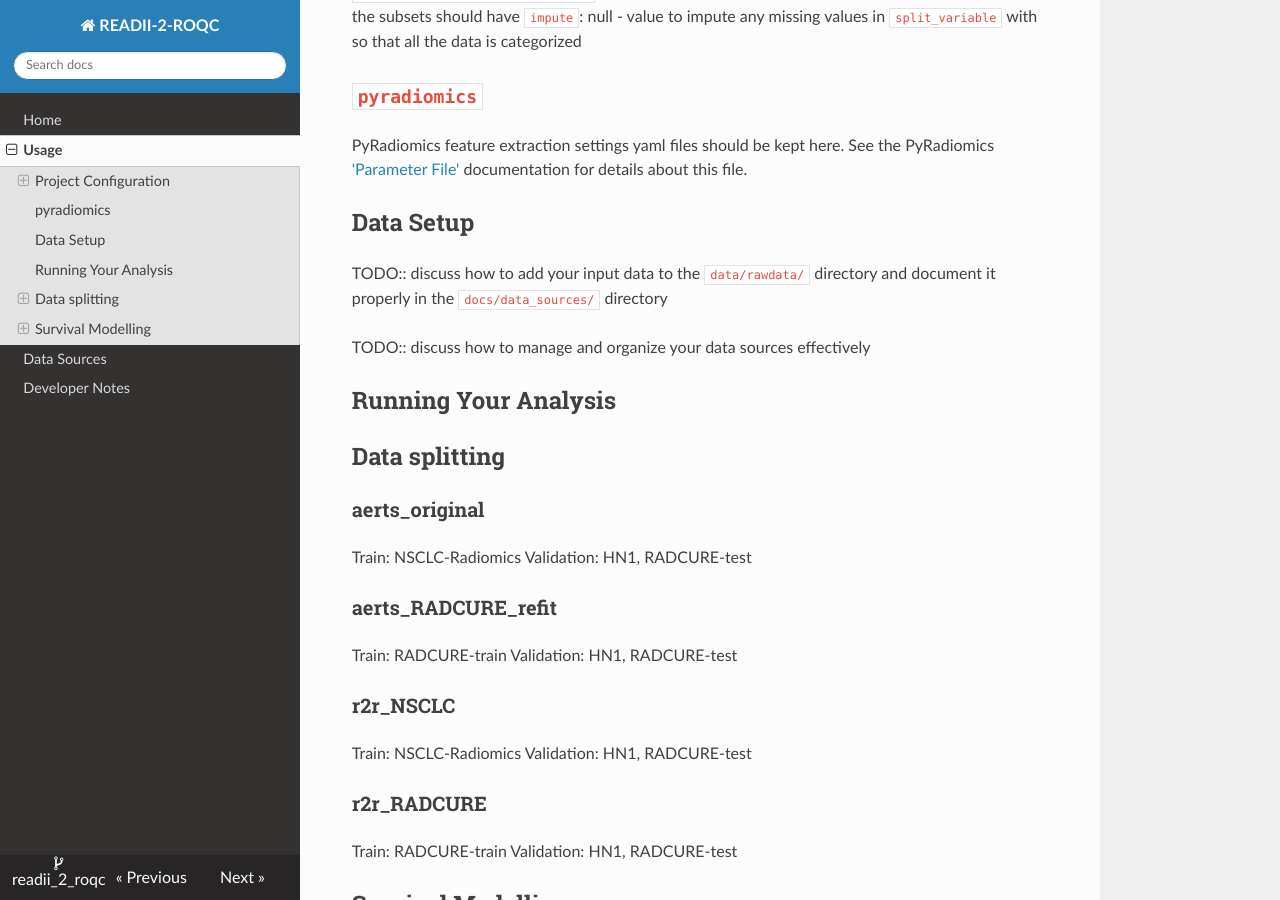
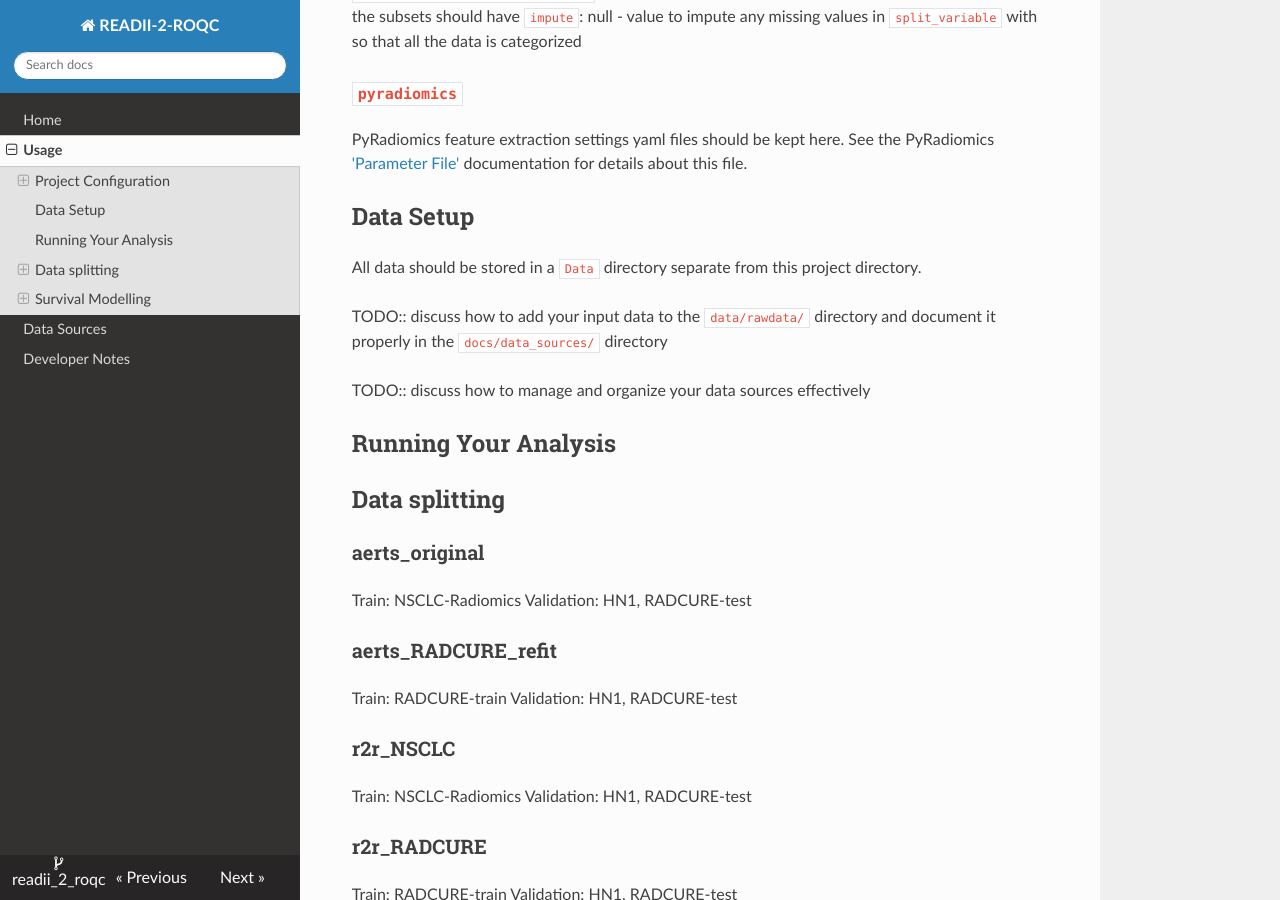
Before and after one commit to bhklab/readii_2_roqc, an MkDocs documentation site: the page built from docs/usage.md, in a window 1280 px wide and 900 px high, scrolled down 778 px. Built offline with MkDocs 1.6.1, drawn with Linux system fonts in a browser that asks for light colours; nearby versions of some CDN libraries.

Commit message:
docs: add sentence about data setup to usage

```diff
--- a/docs/usage.md
+++ b/docs/usage.md
@@ -25,11 +25,13 @@
     `split_variable`: `{split_label: ['train', 'test']}` - what column to use to split the data, and what values each of the subsets should have
     `impute`: null - value to impute any missing values in `split_variable` with so that all the data is categorized
 
-## `pyradiomics`
+### `pyradiomics`
 
 PyRadiomics feature extraction settings yaml files should be kept here. See the PyRadiomics ['Parameter File'](https://pyradiomics.readthedocs.io/en/latest/customization.html#parameter-file) documentation for details about this file.
 
 ## Data Setup
+
+All data should be stored in a `Data` directory separate from this project directory.
 
 TODO:: discuss how to add your input data to the `data/rawdata/` directory and document it properly in the `docs/data_sources/` directory
 
```
